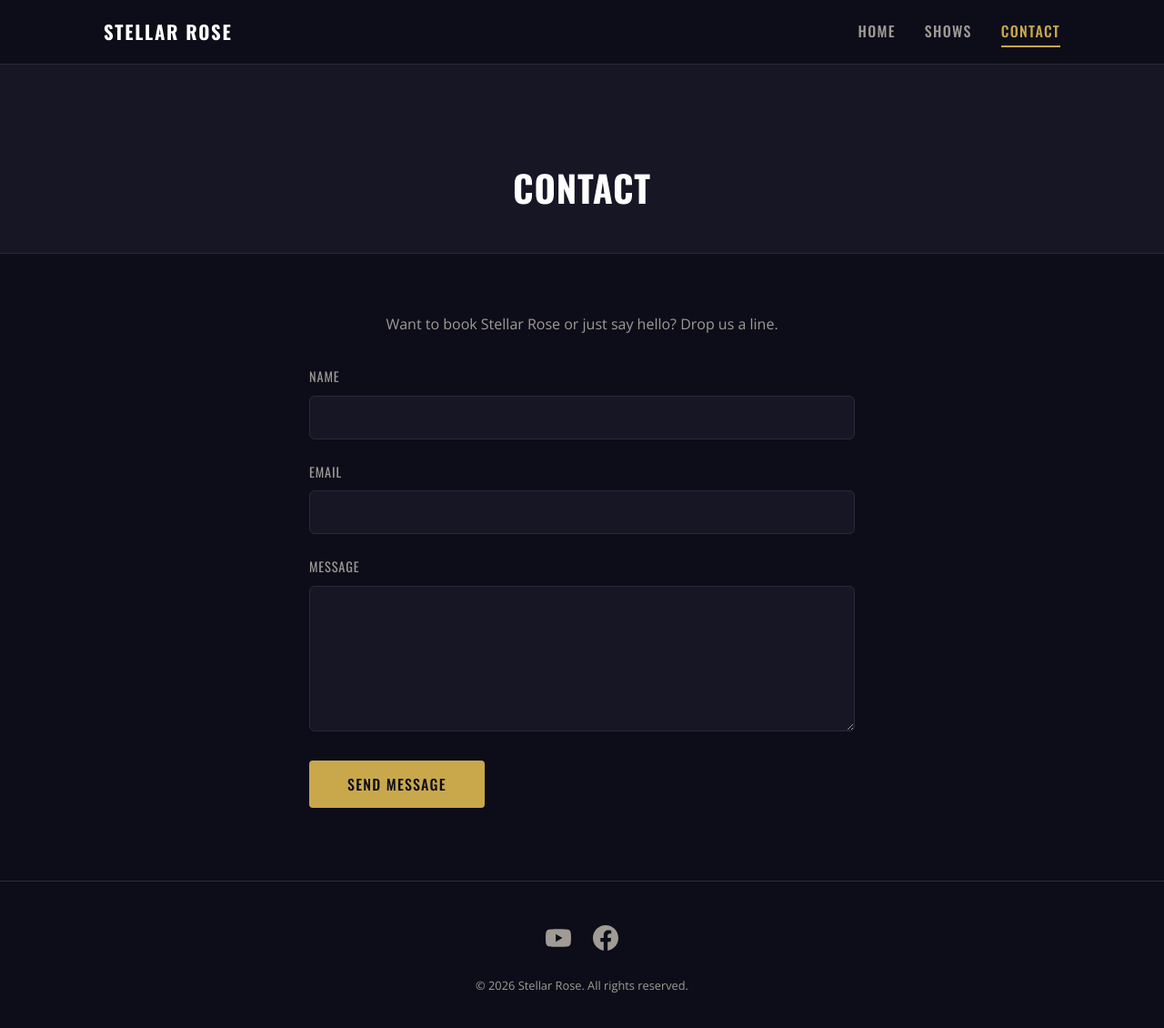
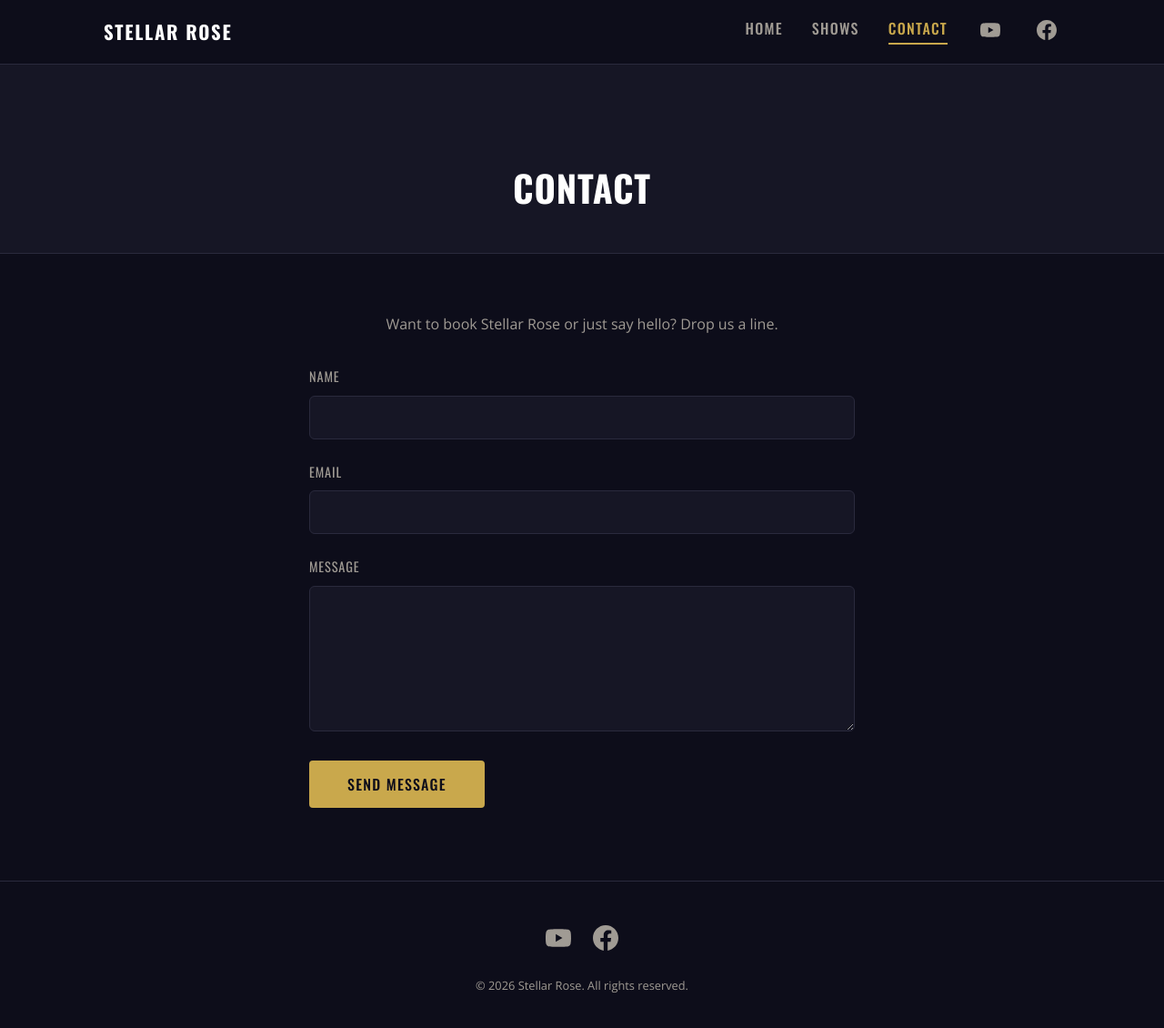
Before and after one commit to jeremy6d/stellarroserva.com, a Jekyll site: the page built from contact.html, in a window 1280 px wide and 1143 px high. Shown: the top 1130 px of the window at 91% size. Built offline with Jekyll 4.4.1, drawn with Linux system fonts in a browser that asks for light colours.

Commit message:
youtube and facebook

```diff
--- a/_includes/header.html
+++ b/_includes/header.html
@@ -9,6 +9,8 @@
         <li><a href="{{ '/' | relative_url }}"{% if page.url == '/' %} class="active"{% endif %}>Home</a></li>
         <li><a href="{{ '/events/' | relative_url }}"{% if page.url == '/events/' %} class="active"{% endif %}>Shows</a></li>
         <li><a href="{{ '/contact/' | relative_url }}"{% if page.url == '/contact/' %} class="active"{% endif %}>Contact</a></li>
+        <li><a href="https://youtube.com/@stellarrose3838?si=uPIj8ZrKo5Fpdh2I" target="_blank" rel="noopener noreferrer" aria-label="YouTube" class="nav-icon"><svg viewBox="0 0 24 24" width="22" height="22" fill="currentColor"><path d="M23.498 6.186a3.016 3.016 0 0 0-2.122-2.136C19.505 3.545 12 3.545 12 3.545s-7.505 0-9.377.505A3.017 3.017 0 0 0 .502 6.186C0 8.07 0 12 0 12s0 3.93.502 5.814a3.016 3.016 0 0 0 2.122 2.136c1.871.505 9.376.505 9.376.505s7.505 0 9.377-.505a3.015 3.015 0 0 0 2.122-2.136C24 15.93 24 12 24 12s0-3.93-.502-5.814zM9.545 15.568V8.432L15.818 12l-6.273 3.568z"/></svg><span class="nav-icon-label">YouTube</span></a></li>
+        <li><a href="https://www.facebook.com/steallarrosemusic" target="_blank" rel="noopener noreferrer" aria-label="Facebook" class="nav-icon"><svg viewBox="0 0 24 24" width="22" height="22" fill="currentColor"><path d="M24 12.073c0-6.627-5.373-12-12-12s-12 5.373-12 12c0 5.99 4.388 10.954 10.125 11.854v-8.385H7.078v-3.47h3.047V9.43c0-3.007 1.792-4.669 4.533-4.669 1.312 0 2.686.235 2.686.235v2.953H15.83c-1.491 0-1.956.925-1.956 1.874v2.25h3.328l-.532 3.47h-2.796v8.385C19.612 23.027 24 18.062 24 12.073z"/></svg><span class="nav-icon-label">Facebook</span></a></li>
       </ul>
     </nav>
   </div>
--- a/assets/css/style.css
+++ b/assets/css/style.css
@@ -114,6 +114,20 @@ h1, h2, h3, h4 {
   border-bottom-color: var(--accent);
 }
 
+.nav-links a.nav-icon {
+  display: inline-flex;
+  align-items: center;
+  padding: 0.25rem;
+}
+
+.nav-links a.nav-icon:hover {
+  border-bottom-color: transparent;
+}
+
+.nav-icon-label {
+  display: none;
+}
+
 /* Mobile nav toggle */
 .nav-toggle {
   display: none;
@@ -161,6 +175,14 @@ h1, h2, h3, h4 {
 
   .site-header .nav-links.open {
     display: flex;
+  }
+
+  .site-header .nav-icon-label {
+    display: inline;
+  }
+
+  .site-header .nav-links a.nav-icon {
+    gap: 0.5rem;
   }
 
   .site-title {
```
